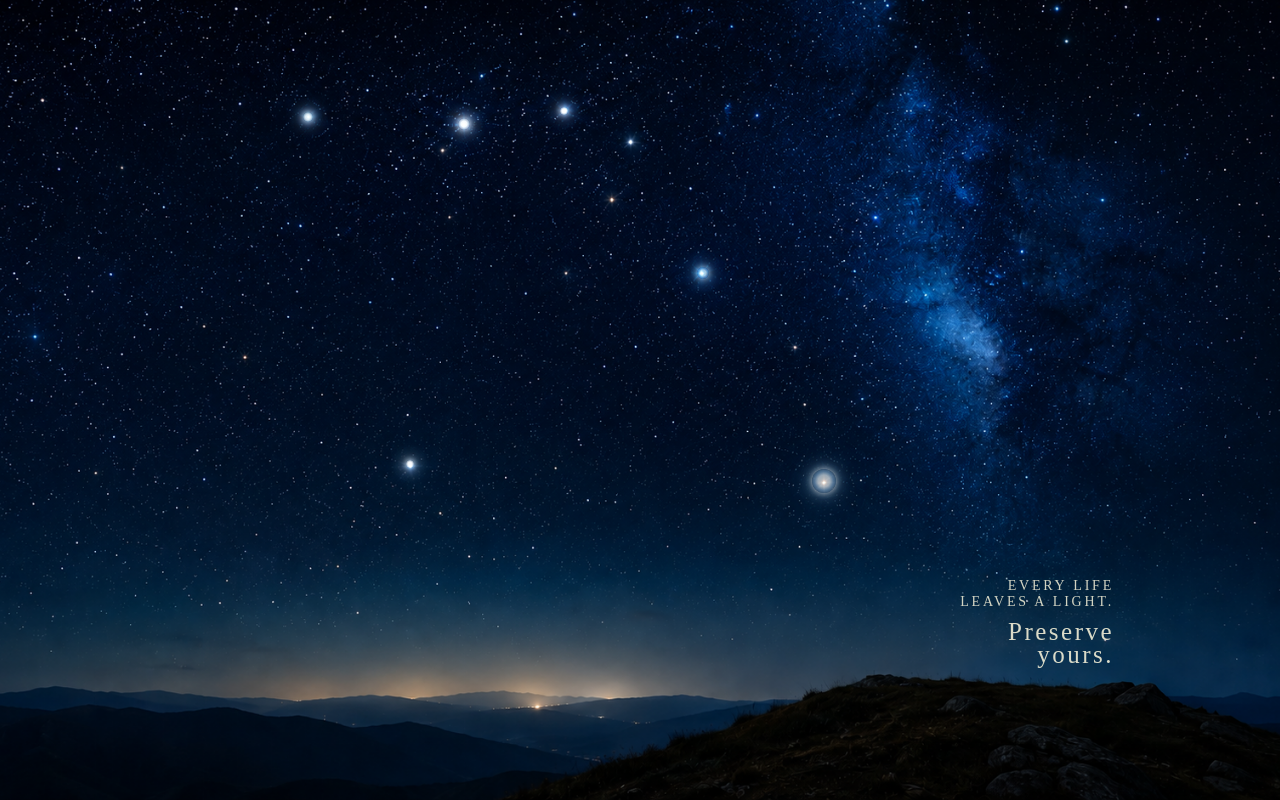
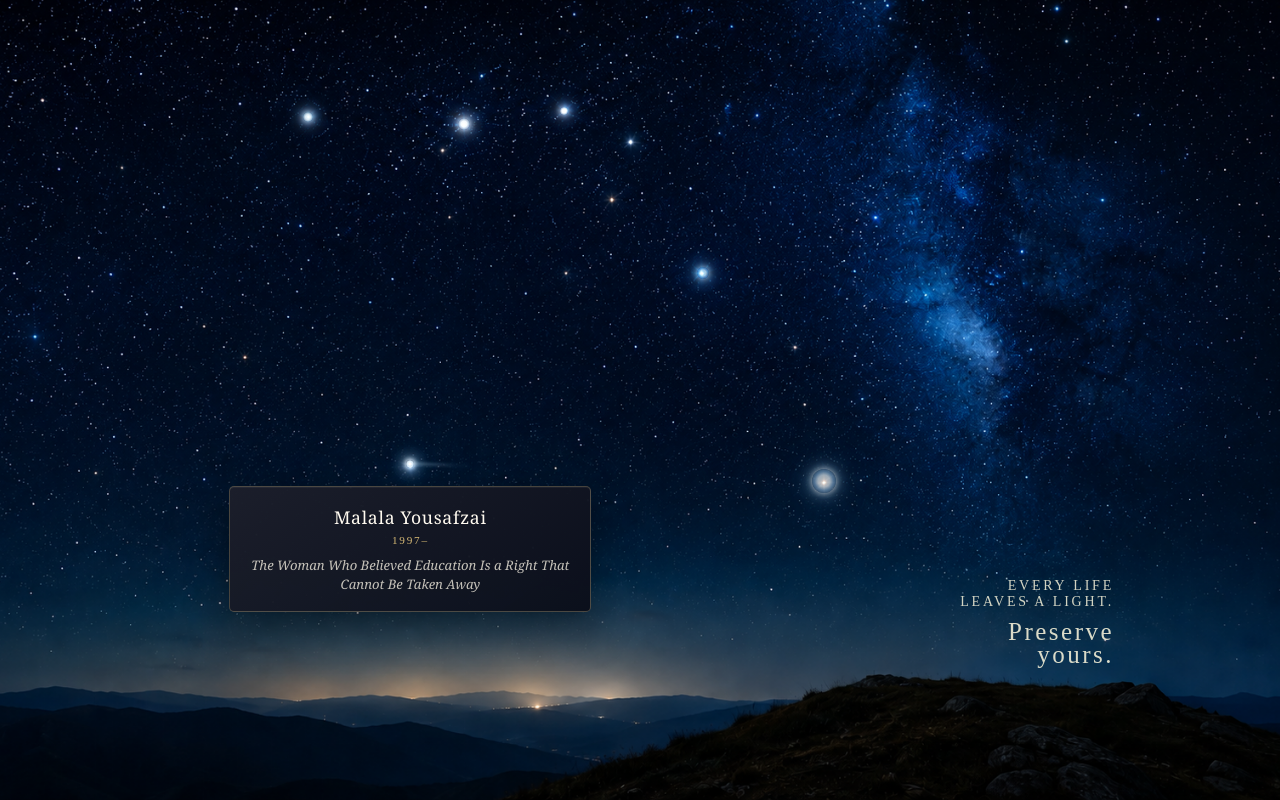
Before and after one commit to EusocialLab/firstproject, a Next.js app: page / in a window 1280 px wide. Built offline with nearby package versions, Linux system fonts and the light colour scheme.

Commit message:
feat: add cinematic meteor star tour

```diff
--- /dev/null
+++ b/src/components/stars/Meteor.tsx
@@ -0,0 +1,33 @@
+import type { CSSProperties, ReactNode } from 'react';
+import type { Position } from '../../types/star';
+
+interface MeteorProps {
+  position: Position;
+  angle: number;
+  phase: MeteorPhase;
+  tailLength: number;
+}
+
+export type MeteorPhase = 'paused' | 'traveling' | 'arriving';
+
+export function Meteor({ position, angle, phase, tailLength }: MeteorProps): ReactNode {
+  const style = {
+    left: position.left,
+    top: position.top,
+    '--meteor-angle': `${angle}deg`,
+    '--current-tail-length': `${tailLength}px`
+  } as CSSProperties;
+
+  return (
+    <div
+      aria-hidden="true"
+      className={`meteor meteor--${phase}`}
+      style={style}
+    >
+      <span className="meteor__tail-axis">
+        <span className="meteor__trail" />
+      </span>
+      <span className="meteor__core" />
+    </div>
+  );
+}
--- a/src/components/stars/StarField.css
+++ b/src/components/stars/StarField.css
@@ -74,6 +74,77 @@
   animation-play-state: paused;
 }
 
+.meteor {
+  --travel-duration: 2400ms;
+
+  position: absolute;
+  z-index: 6;
+  width: 8px;
+  height: 8px;
+  pointer-events: none;
+  transform: translate(-50%, -50%);
+  will-change: left, top;
+}
+
+.meteor__core {
+  position: absolute;
+  inset: 0;
+  border-radius: 50%;
+  background: radial-gradient(circle, #fff 0 20%, #dff3ff 38%, rgba(111, 193, 255, 0) 72%);
+  box-shadow:
+    0 0 5px rgba(255, 255, 255, 0.95),
+    0 0 13px rgba(132, 207, 255, 0.85),
+    0 0 24px rgba(78, 160, 255, 0.45);
+}
+
+.meteor__tail-axis {
+  position: absolute;
+  top: 50%;
+  right: 4px;
+  transform: translateY(-50%) rotate(var(--meteor-angle));
+  transform-origin: right center;
+}
+
+.meteor__trail {
+  position: absolute;
+  right: 0;
+  top: -1.5px;
+  width: var(--current-tail-length, 0px);
+  height: 3px;
+  transform: scaleX(0);
+  transform-origin: right center;
+  border-radius: 999px;
+  background: linear-gradient(
+    to right,
+    transparent,
+    rgba(116, 194, 255, 0.12) 28%,
+    rgba(205, 236, 255, 0.7) 100%
+  );
+  filter: blur(1px);
+  opacity: 0;
+  transition:
+    transform 900ms ease-out,
+    opacity 400ms ease-out;
+}
+
+.meteor--traveling .meteor__trail {
+  transform: scaleX(1);
+  opacity: 0.9;
+}
+
+.meteor--paused .meteor__trail {
+  transform: scaleX(0);
+  opacity: 0;
+}
+
+.meteor--arriving .meteor__trail {
+  transform: scaleX(0);
+  opacity: 0;
+  transition:
+    transform var(--travel-duration) linear,
+    opacity var(--travel-duration) linear;
+}
+
 .tooltip {
   position: absolute;
   transform: translateX(-50%);
@@ -105,6 +176,14 @@
   font-family: Georgia, 'Times New Roman', serif;
   font-size: 0.72rem;
   font-style: italic;
+}
+
+.tooltip__prompt {
+  margin-top: 8px;
+  color: rgba(218, 193, 132, 0.82);
+  font-size: 0.62rem;
+  letter-spacing: 0.14em;
+  text-transform: lowercase;
 }
 
 .tooltip--story {
@@ -173,6 +252,59 @@
   border-color: #fff0c2;
   color: #fff0c2;
   outline: none;
+}
+
+.replay-button {
+  position: absolute;
+  top: 32px;
+  right: 32px;
+  z-index: 20;
+  display: inline-flex;
+  width: 42px;
+  height: 42px;
+  align-items: center;
+  justify-content: center;
+  padding: 0;
+  border: 1px solid rgba(226, 208, 164, 0.28);
+  border-radius: 50%;
+  background: rgba(12, 17, 28, 0.62);
+  box-shadow:
+    0 8px 28px rgba(0, 0, 0, 0.3),
+    inset 0 1px 0 rgba(255, 255, 255, 0.06);
+  color: rgba(240, 229, 201, 0.76);
+  cursor: pointer;
+  backdrop-filter: blur(10px);
+  transition:
+    color 180ms ease,
+    border-color 180ms ease,
+    background 180ms ease,
+    transform 180ms ease;
+}
+
+.replay-button svg {
+  width: 19px;
+  height: 19px;
+  fill: none;
+  stroke: currentColor;
+  stroke-linecap: round;
+  stroke-linejoin: round;
+  stroke-width: 1.6;
+}
+
+.replay-button:hover,
+.replay-button:focus-visible {
+  transform: rotate(-18deg);
+  border-color: rgba(241, 218, 160, 0.55);
+  background: rgba(18, 25, 39, 0.82);
+  color: #fff1c9;
+  outline: none;
+}
+
+@media (max-width: 640px) {
+  .replay-button {
+    top: 20px;
+    right: 20px;
+  }
 }
 
 .legacy-login-panel {
@@ -283,4 +415,12 @@
   .star-inner {
     animation: none;
   }
+
+  .meteor {
+    transition: none;
+  }
+
+  .meteor__trail {
+    transition: none;
+  }
 }
--- a/src/components/stars/StarField.tsx
+++ b/src/components/stars/StarField.tsx
@@ -14,6 +14,7 @@ import { useStarField, mapImagePointToContainer } from '../../hooks/useStarField
 import { LegacyCopy } from '../legacy/LegacyCopy';
 import { LegacyLoginPanel } from '../authentication/LegacyLoginPanel';
 import { StoryModal } from '../modal/StoryModal';
+import { Meteor, type MeteorPhase } from './Meteor';
 import { Star } from './Star';
 import { StarTooltip } from './StarTooltip';
 import './StarField.css';
@@ -22,52 +23,116 @@ interface StarFieldProps {
   onStarClick?: (star: LegacyStar) => void;
 }
 
+const TOUR_STAR_IDS = [
+  'star-6',
+  'star-5',
+  'star-1',
+  'star-2',
+  'star-3',
+  'star-4',
+  'star-6'
+] as const;
+const TOUR_START_STAR_ID = TOUR_STAR_IDS[0];
+const TOUR_PAUSE_MS = 1800;
+const TOUR_TRAVEL_MS = 2400;
+const TAIL_COLLAPSE_MS = TOUR_TRAVEL_MS;
+const METEOR_MAX_TAIL_LENGTH = 126;
+
+function easeInOut(progress: number): number {
+  return 0.5 - Math.cos(Math.PI * progress) / 2;
+}
+
 export function StarField({ onStarClick }: StarFieldProps): ReactNode {
   const { containerRef, containerSize, hoveredStarId, setHoveredStarId } = useStarField();
   const [selectedStarId, setSelectedStarId] = useState<string | null>(null);
   const [openedStoryId, setOpenedStoryId] = useState<string | null>(null);
   const [isLoginPanelOpen, setIsLoginPanelOpen] = useState(false);
   const [loginStatus, setLoginStatus] = useState<string | null>(null);
+  const [activeTourStarId, setActiveTourStarId] = useState<string | null>(null);
+  const [tourIndex, setTourIndex] = useState(0);
+  const [meteorTargetIndex, setMeteorTargetIndex] = useState(0);
+  const [meteorPhase, setMeteorPhase] = useState<MeteorPhase>('paused');
+  const [travelProgress, setTravelProgress] = useState(0);
+  const [segmentAngle, setSegmentAngle] = useState(0);
+  const [segmentDistance, setSegmentDistance] = useState(0);
+  const [isTourRunning, setIsTourRunning] = useState(true);
+  const [hasTourCompleted, setHasTourCompleted] = useState(false);
+  const isContainerReady = containerSize.width > 0 && containerSize.height > 0;
 
   const userLegacyStar = useMemo(
     () => legacyStars.find((star) => star.type === 'user') ?? null,
     []
   );
 
-  const hoveredStar = useMemo(
-    () => legacyStars.find((star) => star.id === hoveredStarId) ?? null,
-    [hoveredStarId]
+  const mappedStars = useMemo(
+    () =>
+      legacyStars.map((star) => ({
+        star,
+        position: mapImagePointToContainer(star.x, star.y, imageSize, containerSize)
+      })),
+    [containerSize]
   );
 
-  const selectedStar = useMemo(
-    () => legacyStars.find((star) => star.id === selectedStarId) ?? null,
-    [selectedStarId]
+  const starScreenPositions = useMemo(
+    () => new Map(mappedStars.map(({ star, position }) => [star.id, position])),
+    [mappedStars]
   );
 
-  const displayedStar = hoveredStar ?? selectedStar ?? (isLoginPanelOpen ? userLegacyStar : null);
+  const visibleTooltipStars = useMemo(() => {
+    const visibleIds = new Set<string>();
+
+    if (activeTourStarId) visibleIds.add(activeTourStarId);
+    if (hasTourCompleted) visibleIds.add(TOUR_START_STAR_ID);
+    if (isLoginPanelOpen && userLegacyStar) visibleIds.add(userLegacyStar.id);
+    if (selectedStarId) visibleIds.add(selectedStarId);
+    if (hoveredStarId) visibleIds.add(hoveredStarId);
+
+    return legacyStars.filter((star) => visibleIds.has(star.id));
+  }, [
+    activeTourStarId,
+    hasTourCompleted,
+    hoveredStarId,
+    isLoginPanelOpen,
+    selectedStarId,
+    userLegacyStar
+  ]);
 
   const openedStory = useMemo(
     () => legacyStars.find((star) => star.id === openedStoryId)?.story ?? null,
     [openedStoryId]
   );
 
-  const tooltipPosition = useMemo(() => {
-    if (!displayedStar || containerSize.width === 0 || containerSize.height === 0) {
-      return { left: 0, top: 0 };
-    }
+  const departurePosition = starScreenPositions.get(TOUR_STAR_IDS[tourIndex]);
+  const targetPosition = starScreenPositions.get(TOUR_STAR_IDS[meteorTargetIndex]);
 
-    const mapped = mapImagePointToContainer(
-      displayedStar.x,
-      displayedStar.y,
-      imageSize,
-      containerSize
+  const currentSegmentDistance = useMemo(() => {
+    if (!departurePosition || !targetPosition) return 0;
+    return Math.hypot(
+      targetPosition.left - departurePosition.left,
+      targetPosition.top - departurePosition.top
     );
+  }, [departurePosition, targetPosition]);
+
+  const meteorPosition = useMemo(() => {
+    if (!departurePosition || !targetPosition) return { left: 0, top: 0 };
+    if (meteorPhase !== 'traveling') return targetPosition;
 
     return {
-      left: mapped.left,
-      top: mapped.top + 22
+      left:
+        departurePosition.left +
+        (targetPosition.left - departurePosition.left) * travelProgress,
+      top:
+        departurePosition.top +
+        (targetPosition.top - departurePosition.top) * travelProgress
     };
-  }, [displayedStar, containerSize]);
+  }, [departurePosition, meteorPhase, targetPosition, travelProgress]);
+
+  const visibleTailLength =
+    meteorPhase === 'traveling'
+      ? Math.min(METEOR_MAX_TAIL_LENGTH, currentSegmentDistance * travelProgress)
+      : meteorPhase === 'arriving'
+        ? Math.min(METEOR_MAX_TAIL_LENGTH, segmentDistance)
+        : 0;
 
   const legacyCopyPosition = useMemo(() => {
     if (containerSize.width === 0 || containerSize.height === 0) {
@@ -84,6 +149,9 @@ export function StarField({ onStarClick }: StarFieldProps): ReactNode {
 
   const handleStarClick = (star: LegacyStar) => {
     if (star.type === 'user') {
+      setIsTourRunning(false);
+      setActiveTourStarId(null);
+      setMeteorPhase('paused');
       setSelectedStarId(star.id);
       setIsLoginPanelOpen(true);
       setLoginStatus(null);
@@ -105,7 +173,9 @@ export function StarField({ onStarClick }: StarFieldProps): ReactNode {
 
     if (
       target instanceof Element &&
-      target.closest('.star-button, .tooltip--selected, .legacy-login-panel')
+      target.closest(
+        '.star-button, .tooltip--selected, .legacy-login-panel, .replay-button'
+      )
     ) {
       return;
     }
@@ -114,6 +184,95 @@ export function StarField({ onStarClick }: StarFieldProps): ReactNode {
   };
 
   const closeStory = useCallback(() => setOpenedStoryId(null), []);
+
+  const handleReplayTour = () => {
+    setHasTourCompleted(false);
+    setIsTourRunning(true);
+    setActiveTourStarId(null);
+    setTourIndex(0);
+    setMeteorTargetIndex(0);
+    setMeteorPhase('paused');
+    setTravelProgress(0);
+    setSegmentDistance(0);
+    setSegmentAngle(0);
+    setSelectedStarId(null);
+    setIsLoginPanelOpen(false);
+    setLoginStatus(null);
+  };
+
+  useEffect(() => {
+    if (!isTourRunning || !isContainerReady || meteorPhase !== 'paused') return;
+
+    const pauseDuration = TOUR_PAUSE_MS;
+    const pauseTimer = setTimeout(() => {
+      const nextIndex = tourIndex + 1;
+      const source = starScreenPositions.get(TOUR_STAR_IDS[tourIndex]);
+      const target = starScreenPositions.get(TOUR_STAR_IDS[nextIndex]);
+
+      if (!source || !target) return;
+
+      setMeteorTargetIndex(nextIndex);
+      setTravelProgress(0);
+      setSegmentAngle(
+        Math.atan2(target.top - source.top, target.left - source.left) * (180 / Math.PI)
+      );
+      setSegmentDistance(Math.hypot(target.left - source.left, target.top - source.top));
+      setMeteorPhase('traveling');
+    }, pauseDuration);
+
+    return () => clearTimeout(pauseTimer);
+  }, [
+    isContainerReady,
+    isTourRunning,
+    meteorPhase,
+    starScreenPositions,
+    tourIndex
+  ]);
+
+  useEffect(() => {
+    if (meteorPhase !== 'traveling') return;
+
+    let animationFrame = 0;
+    const startedAt = performance.now();
+
+    const animate = (now: number) => {
+      const linearProgress = Math.min((now - startedAt) / TOUR_TRAVEL_MS, 1);
+      setTravelProgress(easeInOut(linearProgress));
+
+      if (linearProgress < 1) {
+        animationFrame = requestAnimationFrame(animate);
+        return;
+      }
+
+      const arrivedIndex = meteorTargetIndex;
+      setTravelProgress(1);
+      setTourIndex(arrivedIndex);
+      setActiveTourStarId(TOUR_STAR_IDS[arrivedIndex]);
+      setMeteorPhase('arriving');
+
+      if (arrivedIndex === TOUR_STAR_IDS.length - 1) {
+        setSelectedStarId(null);
+        setHasTourCompleted(true);
+        setIsTourRunning(false);
+      }
+    };
+
+    animationFrame = requestAnimationFrame(animate);
+    return () => cancelAnimationFrame(animationFrame);
+  }, [meteorPhase, meteorTargetIndex]);
+
+  useEffect(() => {
+    if (meteorPhase === 'traveling') {
+      setSegmentDistance(currentSegmentDistance);
+    }
+  }, [currentSegmentDistance, meteorPhase]);
+
+  useEffect(() => {
+    if (meteorPhase !== 'arriving') return;
+
+    const arrivalTimer = setTimeout(() => setMeteorPhase('paused'), TAIL_COLLAPSE_MS);
+    return () => clearTimeout(arrivalTimer);
+  }, [meteorPhase]);
 
   const closeLoginPanel = useCallback(() => {
     setIsLoginPanelOpen(false);
@@ -149,14 +308,12 @@ export function StarField({ onStarClick }: StarFieldProps): ReactNode {
       className="star-field"
       onPointerDown={handleFieldPointerDown}
     >
-      {legacyStars.map((star) => {
-        const mapped = mapImagePointToContainer(star.x, star.y, imageSize, containerSize);
-
+      {mappedStars.map(({ star, position }) => {
         return (
           <Star
             key={star.id}
             star={star}
-            mapped={mapped}
+            mapped={position}
             isSelected={selectedStarId === star.id}
             onMouseEnter={() => setHoveredStarId(star.id)}
             onMouseLeave={() => setHoveredStarId(null)}
@@ -167,16 +324,44 @@ export function StarField({ onStarClick }: StarFieldProps): ReactNode {
         );
       })}
 
-      {displayedStar ? (
-        <StarTooltip
-          position={tooltipPosition}
-          star={displayedStar}
-          isSelected={selectedStarId === displayedStar.id}
-          onMore={() => setOpenedStoryId(displayedStar.id)}
+      {isContainerReady && (isTourRunning || hasTourCompleted) ? (
+        <Meteor
+          angle={segmentAngle}
+          phase={meteorPhase}
+          position={meteorPosition}
+          tailLength={visibleTailLength}
         />
       ) : null}
 
-      {containerSize.width > 0 && containerSize.height > 0 ? (
+      {visibleTooltipStars.map((star) => {
+        const position = starScreenPositions.get(star.id);
+        if (!position) return null;
+
+        return (
+          <StarTooltip
+            key={star.id}
+            position={{ left: position.left, top: position.top + 22 }}
+            star={star}
+            isSelected={selectedStarId === star.id}
+            onMore={() => setOpenedStoryId(star.id)}
+          />
+        );
+      })}
+
+      {hasTourCompleted && !isTourRunning ? (
+        <button
+          type="button"
+          className="replay-button"
+          aria-label="Replay animation"
+          onClick={handleReplayTour}
+        >
+          <svg aria-hidden="true" viewBox="0 0 24 24">
+            <path d="M20 11a8 8 0 1 0-2.34 5.66M20 5v6h-6" />
+          </svg>
+        </button>
+      ) : null}
+
+      {isContainerReady ? (
         <LegacyCopy position={legacyCopyPosition} />
       ) : null}
 
--- a/src/components/stars/StarTooltip.tsx
+++ b/src/components/stars/StarTooltip.tsx
@@ -43,6 +43,9 @@ export function StarTooltip({
           ) : (
             star.description
           )}
+          {star.prompt ? (
+            <span className="tooltip__prompt">{star.prompt}</span>
+          ) : null}
         </>
       )}
     </div>
--- a/src/constants/stars.ts
+++ b/src/constants/stars.ts
@@ -259,6 +259,7 @@ export const legacyStars: LegacyStar[] = [
     type: 'user',
     label: 'Your Legacy',
     tagline: 'Not yet written',
+    prompt: 'click to start',
     delay: '1.8s',
     duration: '3.7s'
   }
--- a/src/types/star.ts
+++ b/src/types/star.ts
@@ -23,6 +23,7 @@ export type LegacyStar = {
   type?: 'legacy' | 'user';
   label: string;
   tagline?: string;
+  prompt?: string;
   description?: string;
   story?: LegacyStory;
   delay: string;
```
